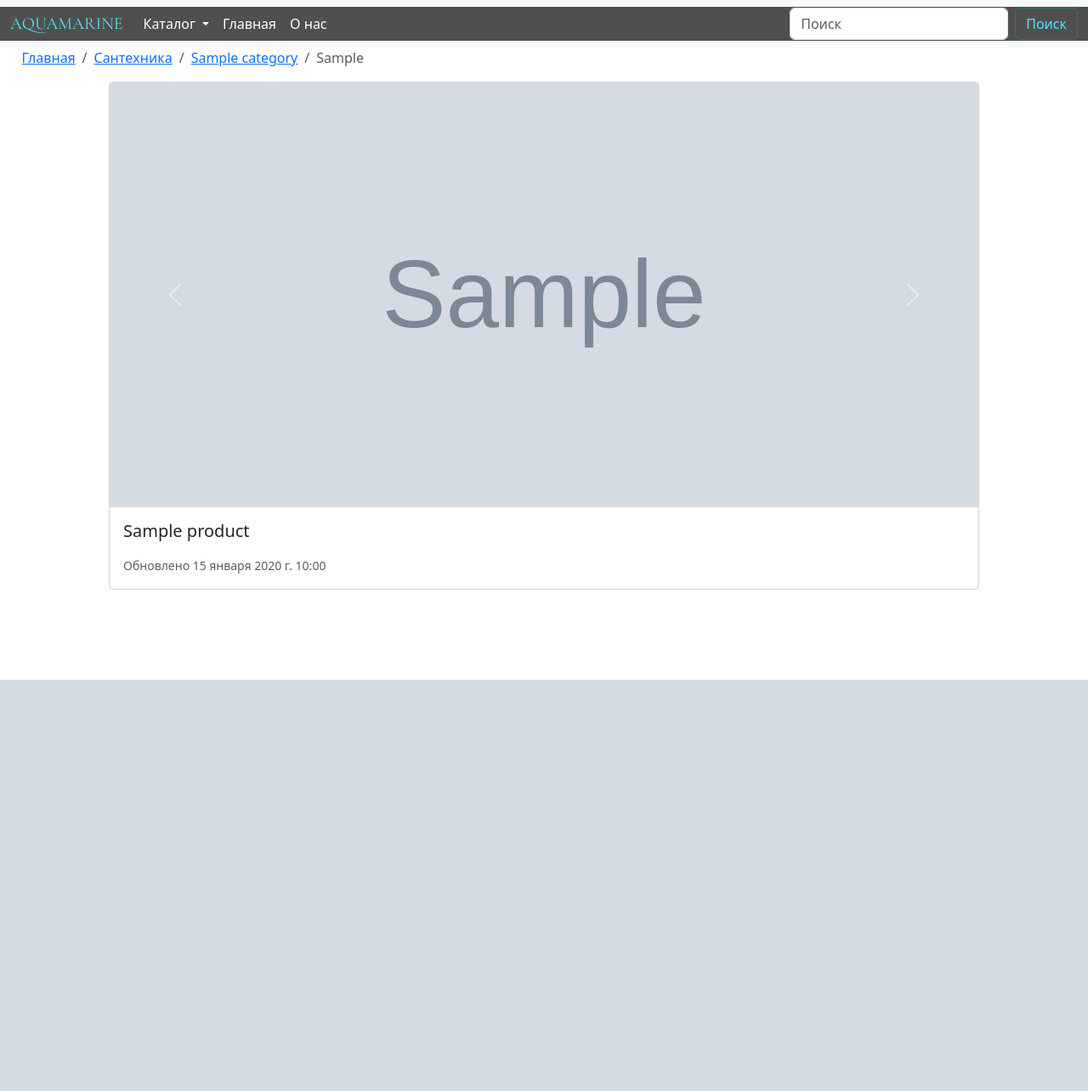
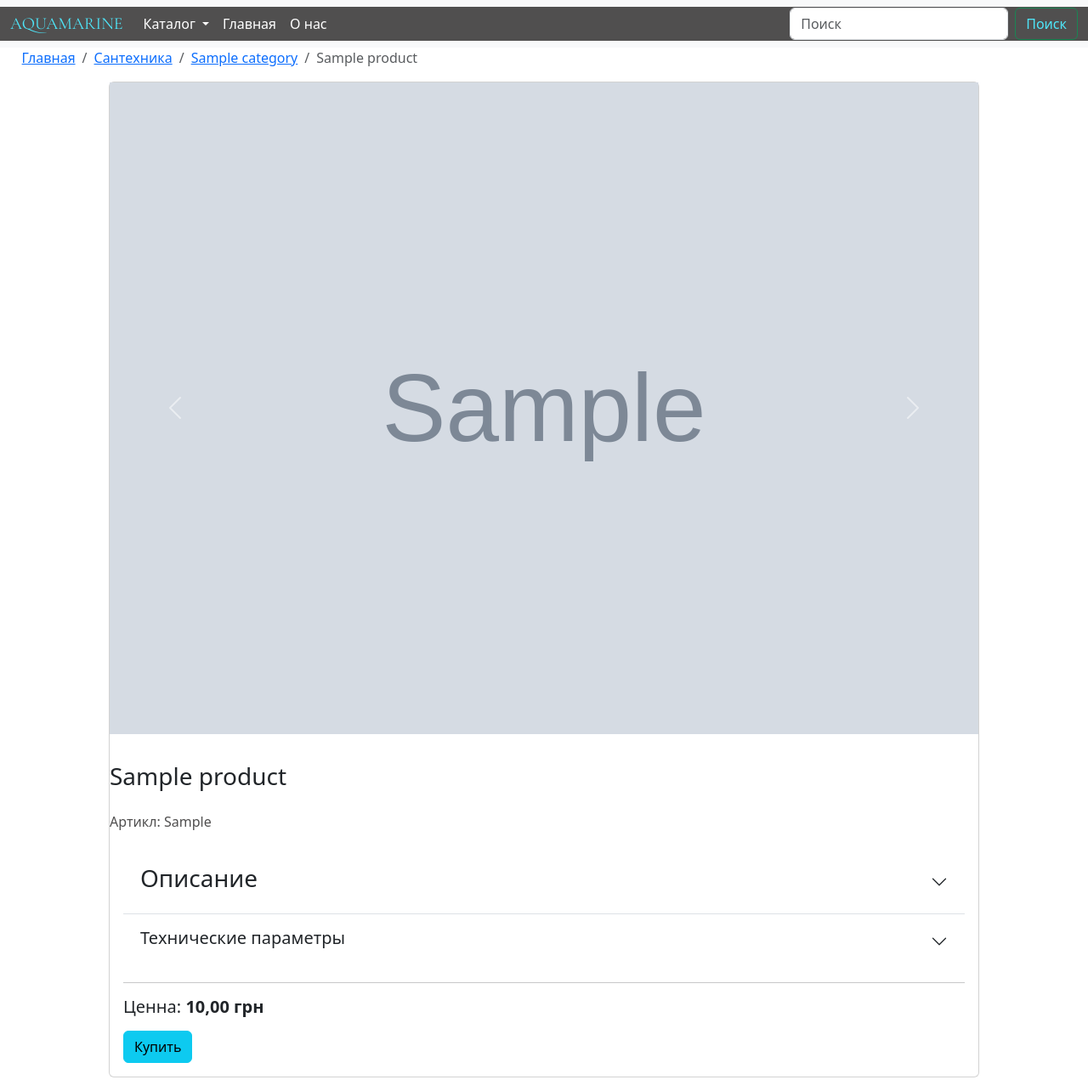
Before and after one commit to Marinel444/Aquamarine, a Django app: a page that uses templates/base.html in a window 1280 px wide. Shown: the whole page at 85% size. Before the commit the page ends 800 px from the top, so only its background shows below. Run offline with Django 4.2, Linux system fonts and the light colour scheme; tables that the repository leaves empty hold one stand-in row (values such as "Sample post"); grey boxes marked "Sample" are stand-in pictures.

Commit message:
remade plumbing

```diff
--- a/plumbing/models.py
+++ b/plumbing/models.py
@@ -61,7 +61,9 @@ class Product(models.Model):
     name = models.CharField(max_length=100)
     article = models.CharField(max_length=50, unique=True)
     description = models.TextField(blank=True)
-    size = models.CharField(max_length=12)
+    size = models.CharField(max_length=12, blank=True)
+    color = models.CharField(max_length=100, blank=True)
+    material = models.CharField(max_length=100, blank=True)
     is_active = models.BooleanField(default=True)
     stock = models.PositiveIntegerField()
     price = models.DecimalField(max_digits=10, decimal_places=2)
--- a/plumbing/static/plumbing/style.css
+++ b/plumbing/static/plumbing/style.css
@@ -16,5 +16,5 @@
     text-decoration: none;
 }
 .product-view img {
-    max-height: 500px;
+    max-height: 800px;
 }
--- a/plumbing/templates/plumbing/product_page.html
+++ b/plumbing/templates/plumbing/product_page.html
@@ -7,8 +7,10 @@
         <ol class="breadcrumb">
             <li class="breadcrumb-item"><a href="{% url 'home' %}">Главная</a></li>
             <li class="breadcrumb-item"><a href="{% url 'plumbing'  %}">Сантехника</a></li>
-            <li class="breadcrumb-item"><a href="{% url 'plumbing_item' slug=product.category.slug %}">{{ product.category.name }}</a></li>
-            <li class="breadcrumb-item active" aria-current="page">{{ product.article }}</li>
+            <li class="breadcrumb-item"><a href="{% url 'plumbing_item' slug=product.category.slug %}">
+                {{ product.category.name }}
+            </a></li>
+            <li class="breadcrumb-item active" aria-current="page">{{ product.name }}</li>
         </ol>
     </nav>
 </div>
@@ -16,13 +18,16 @@
     <div class="card mb-3" style="width:80%; margin-left: 10%;">
         <div id="carouselExample" class="carousel slide">
             <div class="carousel-inner" style="max-">
+                {% for photo in product.photo_set.all %}
+                {% if photo.image.url == product.photo_set.first.image.url %}
                 <div class="carousel-item active">
-                    <img src="{{ product.photo_set.first.image.url }}" class="d-block w-100" alt="...">
+                    <img src="{{ photo.image.url }}" class="d-block w-100" alt="...">
                 </div>
-                {% for photo in product.photo_set.all %}
+                {% else %}
                 <div class="carousel-item">
                     <img src="{{ photo.image.url }}" class="d-block w-100" alt="...">
                 </div>
+                {% endif %}
                 {% endfor %}
             </div>
             <button class="carousel-control-prev" type="button" data-bs-target="#carouselExample" data-bs-slide="prev">
@@ -34,10 +39,73 @@
                 <span class="visually-hidden">Next</span>
             </button>
         </div>
+        <h3><br>{{ product.name }}</h3>
+        <h6 style="color:#504F4F;">
+            <br>Артикл: {{ product.article }}
+        </h6>
         <div class="card-body">
-            <h5 class="card-title">{{ product.name }}</h5>
-            <p class="card-text"></p>
-            <p class="card-text"><small class="text-body-secondary">Обновлено {{ product.update }}</small></p>
+            <h5 class="card-title">
+                <div class="accordion accordion-flush" id="accordionFlushExample">
+                    <div class="accordion-item">
+                        <h2 class="accordion-header">
+                            <button class="accordion-button collapsed" type="button" data-bs-toggle="collapse"
+                                    data-bs-target="#flush-collapseOne" aria-expanded="false"
+                                    aria-controls="flush-collapseOne">
+                                <h3>Описание</h3>
+                            </button>
+                        </h2>
+                        <div id="flush-collapseOne" class="accordion-collapse collapse"
+                             data-bs-parent="#accordionFlushExample">
+                            <div class="accordion-body">
+                                {{ product.description }}
+                            </div>
+                        </div>
+                    </div>
+                    <div class="accordion-item">
+                        <h2 class="accordion-header">
+                            <button class="accordion-button collapsed" type="button" data-bs-toggle="collapse"
+                                    data-bs-target="#flush-collapseTwo" aria-expanded="false"
+                                    aria-controls="flush-collapseTwo">
+                                <h5>Технические параметры</h5>
+                            </button>
+                        </h2>
+                        <div id="flush-collapseTwo" class="accordion-collapse collapse"
+                             data-bs-parent="#accordionFlushExample">
+                            <div class="accordion-body">
+                                <h6 class="accordion-body">
+                                    {% if product.sub_category %}
+                                    Тип смесителья: <b>{{ product.sub_category }}</b> <br> <br>
+                                    <hr>
+                                    {% endif %}
+                                    {% if product.brand %}
+                                    Производитель: <b>{{ product.brand }}</b> <br> <br>
+                                     <hr>
+                                    {% endif %}
+                                    {% if product.country %}
+                                    Страна: <b>{{ product.country }}</b> <br> <br>
+                                     <hr>
+                                    {% endif %}
+                                    {% if product.size %}
+                                    Размер: <b>{{ product.size }} mm</b> <br> <br>
+                                     <hr>
+                                    {% endif %}
+                                    {% if product.color %}
+                                    Размер: <b>{{ product.color }}</b> <br> <br>
+                                     <hr>
+                                    {% endif %}
+                                    {% if product.material %}
+                                    Размер: <b>{{ product.material }}</b> <br> <br>
+                                     <hr>
+                                    {% endif %}
+                                </h6>
+                            </div>
+                        </div>
+                    </div>
+                </div>
+            </h5>
+            <hr>
+            <p class="card-text"><h5>Ценна: <b>{{ product.price }} грн</b></h5></p>
+            <button type="button" class="btn btn-info">Купить</button>
         </div>
     </div>
 </div>
--- a/templates/base.html
+++ b/templates/base.html
@@ -31,6 +31,7 @@
                     </a>
                     <ul class="dropdown-menu">
                         <li><a class="dropdown-item" href="{% url 'plumbing' %}">Сантехника</a></li>
+                        <hr>
                         <li><a class="dropdown-item" href="#">Плитка</a></li>
                     </ul>
                 </li>
```
Also changed, not shown: plumbing/templates/plumbing/good_base.html (+31 -52 lines), plumbing/migrations/0003_product_color_product_material_alter_photo_image_and_more.py (added).
